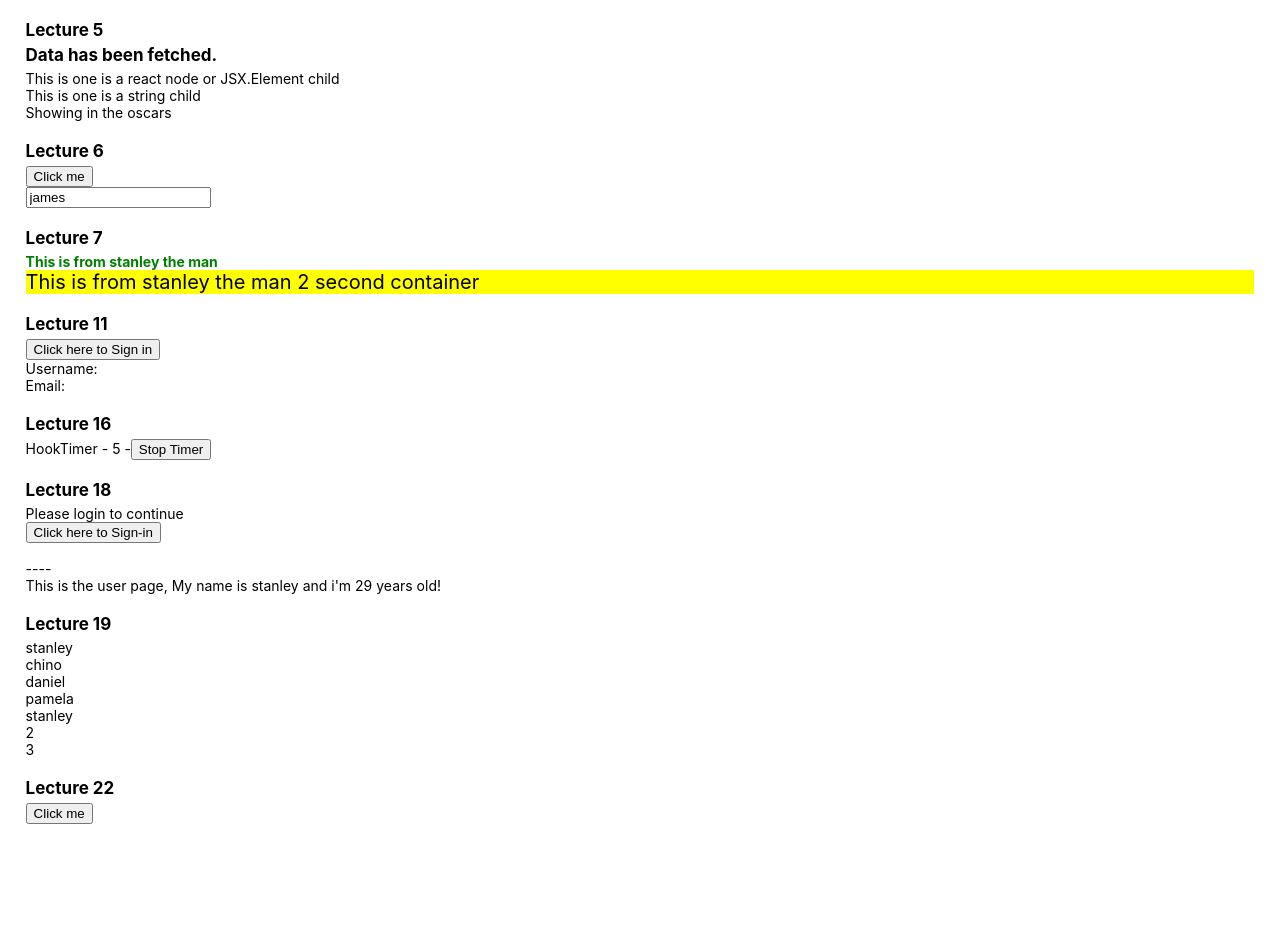
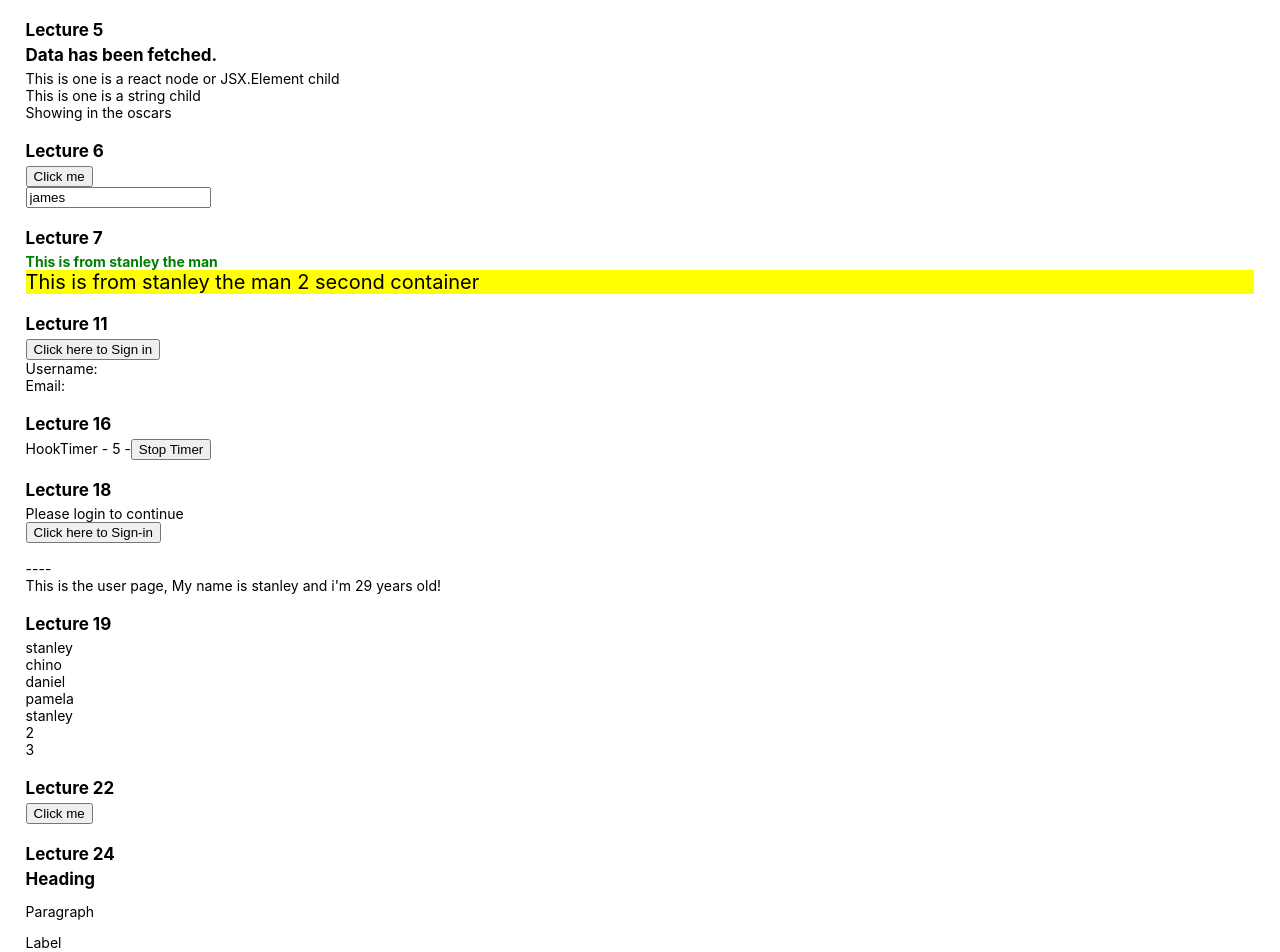
Before and after one commit to stanleychukwu17/react-typescript-1, a React (Create React App) app: page / in a window 1280 px wide. Shown: the top 952 px of the page. Built offline with nearby package versions, Linux system fonts and the light colour scheme.

Commit message:
done with lecture 24 - on polymorphic components

```diff
--- a/src/App.tsx
+++ b/src/App.tsx
@@ -28,7 +28,12 @@ import U2 from './components/18/eg2/U2';
 // Lecture-19 - Generics
 import { List } from './components/19/List';
 import { List3 } from './components/19/List'
+
+// Lecture 22
 import CustomButton from './components/22/Button';
+
+// Lecture 24
+import TextComp from './components/24/Text';
 
 function App() {
   const itemsToSend: string[] = ['stanley', 'chino', 'daniel', 'pamela']
@@ -93,6 +98,14 @@ function App() {
         </CustomButton>
       </div>
 
+      <div className='cover'>
+        <h1>Lecture 24</h1>
+        <div>
+          <TextComp as='h1' size='lg'>Heading</TextComp>
+          <TextComp as='p' size='md'>Paragraph</TextComp>
+          <TextComp as='label' htmlFor='someId' size='sm' color='secondary'>Label</TextComp>
+        </div>
+      </div>
 
 
       <div>
--- /dev/null
+++ b/src/components/24/Text.tsx
@@ -0,0 +1,25 @@
+import React from "react"
+
+// ElementType stands for all types of Element (ie h1, p, div, img e.t.c)
+type textOwnProps<E extends React.ElementType> = {
+    size?: 'sm' | 'md' | 'lg'
+    color?: 'primary' | 'secondary'
+    children: React.ReactNode
+    as?: E
+}
+
+// instead of using the one below(i.e textProps), using the next one 'textProps2'
+// type textProps<T extends React.ElementType> = textOwnProps<T> & React.ComponentProps<T>
+
+// to avoid name collision from our textOwnProps and React.ComponentProps, we will use the Omit to omit the names already specified in TextOwnProps, at-least we know that if any other ones does not collide, the 'children' names will collide
+type textProps2<T extends React.ElementType> = textOwnProps<T> &
+    Omit<React.ComponentProps<T>, keyof textOwnProps<T>>
+
+export default function TextComp<Z extends React.ElementType>({children, as}: textProps2<Z>) {
+    const Component = as || 'div'
+
+    return (
+        <Component>{children}</Component>
+
+    )
+}
```
